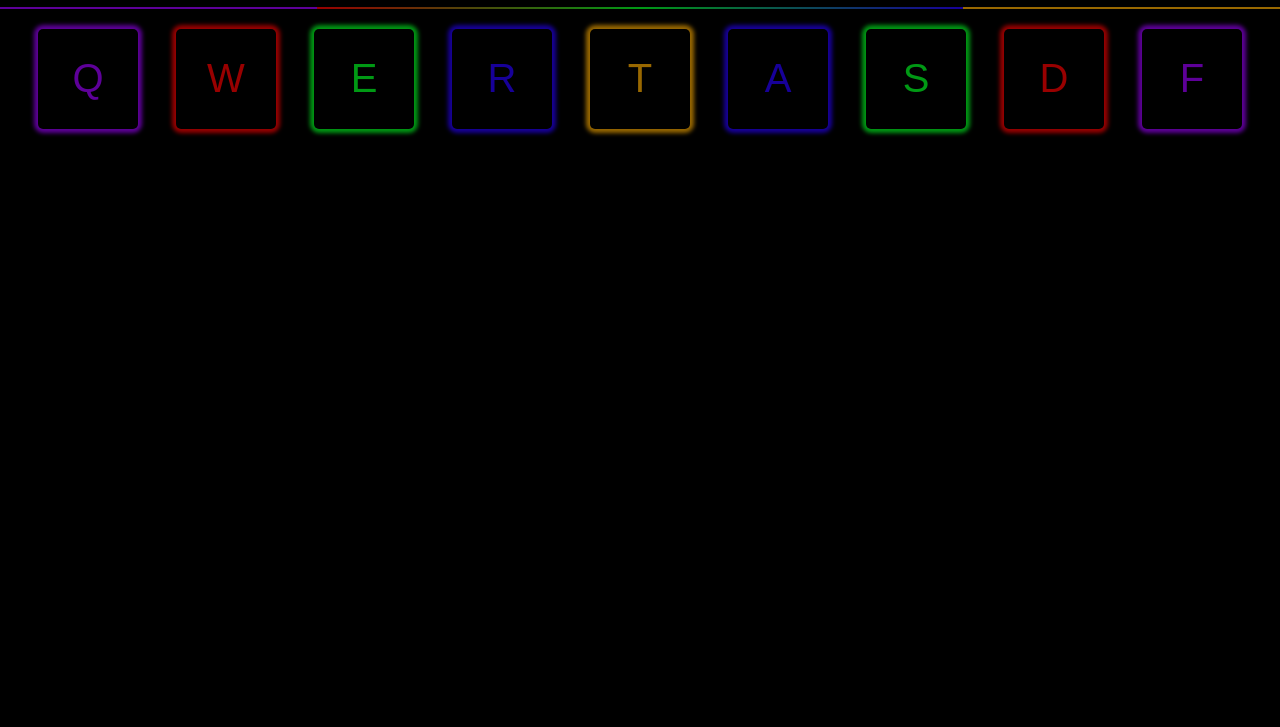
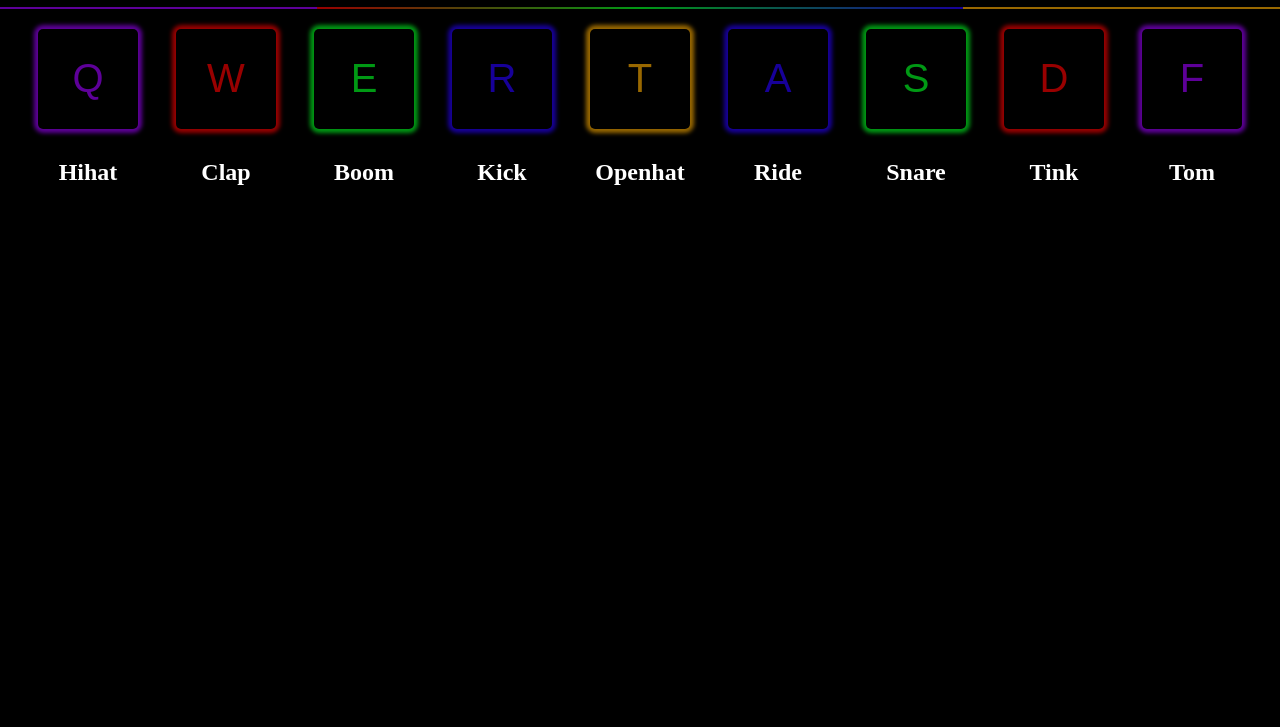
Before and after one commit to Montysi/drumkit, a plain HTML site: page index.html in a window 1280 px wide. Shown: the part 73-800 px from the top of the page. Drawn offline with Linux system fonts and the light colour scheme.

Commit message:
Added sound labels and relevant CSS

```diff
--- a/index.html
+++ b/index.html
@@ -16,38 +16,65 @@
 
         <div>
             <button id="hihat" class="button">Q</button>
+                <div class="labelContainer">
+                    <h2>Hihat</h2>
+                </div>
         </div>
 
         <div>
             <button id="clap" class="button">W</button>
+                <div class="labelContainer">
+                    <h2>Clap</h2>
+                </div>
         </div>
 
         <div>
             <button id="boom" class="button">E</button>
+                <div class="labelContainer">
+                    <h2>Boom</h2>
+                </div>
         </div>
 
         <div>
             <button id="kick" class="button">R</button>
+                <div class="labelContainer">
+                    <h2>Kick</h2>
+                </div>
         </div>
 
         <div>
             <button id="openhat" class="button">T</button>
+                <div class="labelContainer">
+                    <h2>Openhat</h2>
+                </div>
         </div>
 
         <div>
             <button id="ride" class="button">A</button>
+                <div class="labelContainer">
+                    <h2>Ride</h2>
+                </div>
         </div>
 
         <div>
             <button id="snare" class="button">S</button>
+                <div class="labelContainer">
+                    <h2>Snare</h2>
+                </div>
         </div>
 
         <div>
             <button id="tink" class="button">D</button>
+                <div class="labelContainer">
+                    <h2>Tink</h2>
+                </div>
         </div>
 
         <div>
             <button id="tom" class="button">F</button>
+                <div class="labelContainer">
+                    <h2>Tom</h2>
+                </div>
         </div>
 
     </div>
--- a/style.css
+++ b/style.css
@@ -10,6 +10,10 @@ body {
 }
 
 h1 {
+    color: white;
+}
+
+h2 {
     color: white;
 }
 
@@ -151,3 +155,12 @@ h1 {
             transform: scale(0.95);
              box-shadow: rgba(157, 0, 255, 0.6) 0 0 45px 33px;
         }
+
+.labelContainer {
+    display: flex;
+    flex-direction: row;
+    justify-content: space-evenly;
+    position: relative;
+    top: 10px;
+    background-color: transparent;
+    }
```
